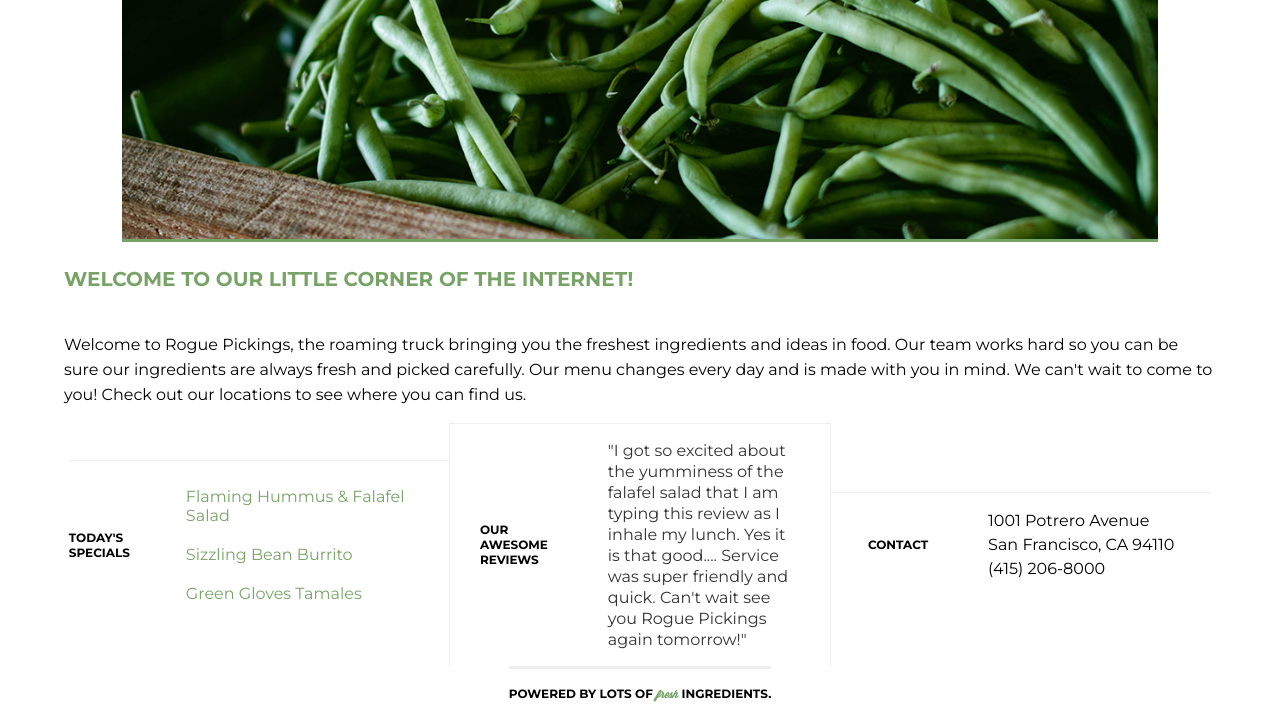
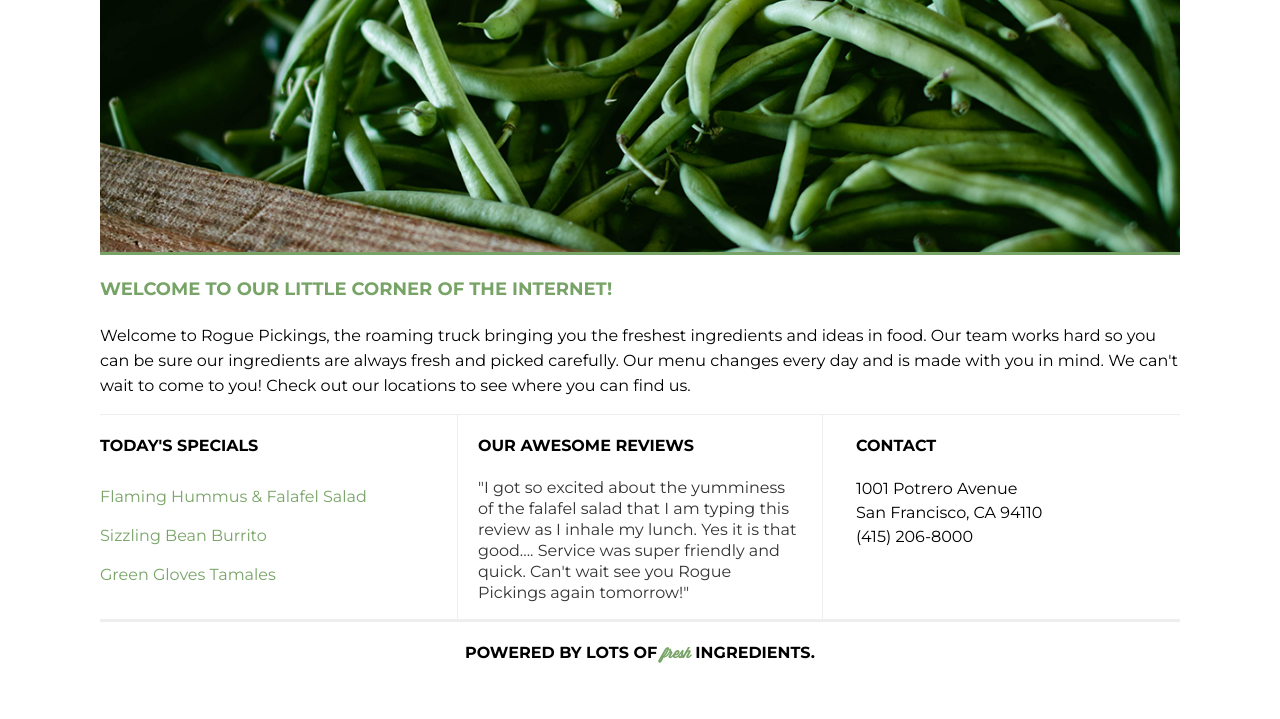
Before and after one commit to KatherineFier/rogue-pickings, a plain HTML site: page index.html in a window 1280 px wide. Shown: the part 123-842 px from the top of the page. After the commit the page ends 806 px from the top, so only its background shows below. Drawn offline with Linux system fonts and the light colour scheme.

Commit message:
updated tablet and desktop media quieries

```diff
--- a/css/main.css
+++ b/css/main.css
@@ -1,3 +1,9 @@
+
+
+@font-face{
+	font-family: 'Wisdom Script';
+	src: url('../fonts/wisdom-script.otf') format('opentype');
+}
 
 /******************MOBILE************************/
 
@@ -13,23 +19,18 @@ html{
 }
 
 
-@font-face{
-	font-family: 'Wisdom Script';
-	src: url('../fonts/wisdom-script.otf') format('opentype');
-}
 
 body {
 	font-family: 'Montserrat', Helvetica, Arial, sans-serif;
-	font-size: 1em;
 	display: flex;
-	flex-flow: row wrap;
 	justify-content: center;
 	align-items: center;
+	font-size: 1em;
 }
 
 .container{
-	width: 100%;
-	margin: 0 auto;
+	max-width: 1200px;
+	width: 90%;
 	display: flex;
 	flex-flow: row wrap;
 	justify-content: center;
@@ -44,74 +45,60 @@ h4 {
 	text-transform: uppercase;
 	font-weight: 700;
 }
-h1 {
-	font-size: 2.25em;
-}
-h2 {
-    font-size: 2em;
-}
-h3 {
-	font-size: 1.25em;
-}
-h4 {
-	font-size: .75em;
-}
 
 p {
 	font-size: 1em;
 	line-height: 21px;
-    padding: ;
+
+}
+
+ul {
+
+	margin: 0;
+
 }
 
 /*The widths are in a percentage!*/
 header {
-	height: auto;
 	border-bottom: 3px solid #77a466;
-	margin: 0 auto;
+	text-align: center;
 	display: flex;
 	flex-flow: row wrap;
 	justify-content: center;
 	align-items: center;
+	width: 100%;
 }
 
 header h1 {
+	font-size: 1.875em;
 	margin: 0;
-	padding: 38px 0;
-	display: flex;
-	flex-flow: row wrap;
-	justify-content: center;
-	align-items: center;
+	padding: 38px 20px 20px 20px;
+	border-bottom: 3px solid #77a466;
+
 }
+
 header h1 span {
 	color: #77a466;
 }
 
 header nav {
-	padding: 46px 0;
-	display: flex;
-	flex-flow: row wrap;
-	justify-content: center;
-	align-items: center;
+	padding: 20px 0;
+	width: 100%;
 }
 header nav ul {
 	margin: 0;
 	padding: 0;
-	display: flex;
-	flex-flow: row wrap;
-	justify-content: center;
-	align-items: center;
+
 }
 header nav ul li {
 	text-transform: uppercase;
 	font-weight: 700;
 	font-size: .75em;
 	padding: 10px;
-	display: flex;
-	flex-flow: row wrap;
-	justify-content: center;
-	align-items: center;
+	list-style: none;
 
 }
+
 header nav ul li a{
 	text-decoration: none;
 	color:#77a466;
@@ -119,39 +106,28 @@ header nav ul li a{
 
 /*The widths are in a percentage!*/
 .top-section,
-.bottom-section {
-	margin: 0 auto;
+ {
 	display: flex;
 	flex-flow: row wrap;
 	justify-content: center;
 	align-items: center;
-	width: 90%;
+
 }
 
-.main-image {
-	height: auto;
-	display: flex;
-	flex-flow: row wrap;
-	justify-content: center;
-	align-items: center;
-	width: 90%;
-}
+
 .main-image img {
 	width: 100%;
 	border-bottom: 3px solid #77a466;
+	display: flex;
+	justify-content: center;
 }
 
-.main-title {
-	height: auto;
-	display: flex;
-	flex-flow: row wrap;
-	justify-content: flex-start;
-	align-items: center;
-}
+
 .main-title h3 {
 	text-align: left;
 	padding: 5px 0;
 	color: #77a466;
+	font-size: 1.125em;
 }
 .main-title p {
 	padding: 0;
@@ -162,28 +138,12 @@ header nav ul li a{
 .section-one,
 .section-two,
 .section-three {
-	width: 33%;
-	height: auto;
-	display: flex;
-	flex-flow: row wrap;
-	justify-content: center;
-	align-items: center;
-	border-top: 1px solid #eee;
+
+border-top: 1px solid #eee;
+width: 100%
+
 }
 
-.section-one h4 {
-	padding: 10px 0;
-}
-
-.section-two {
-	border-left: 1px solid #eee;
-	border-right: 1px solid #eee;
-}
-
-.section-two h4,
-.section-three h4 {
-	padding: 10px 30px;
-}
 
 .menu {
 	list-style: none;
@@ -197,19 +157,18 @@ header nav ul li a{
 .reviews {
 	color: #333;
 	font-size: 1em;
-	line-height: 21px;
+	line-height: 1.3125em;
 }
 
 .address {
 	font-size: 1em;
-	line-height: 24px;
+	line-height: 1.5em;
 }
 
 /*The widths are in a percentage!*/
 footer {
-	height: 50px;
 	border-top: 3px solid #eee;
-	margin: 0 auto;
+	width: 100%;
 	display: flex;
 	flex-flow: row wrap;
 	justify-content: center;
@@ -232,238 +191,35 @@ footer span {
 
 /******************TABLET************************/
 
-@media all and (min-width:768px) { html{
+@media all and (min-width:768px) {
 
-	font-size: 16px;
+
+.bottom-section {
+
 	display: flex;
-	flex-flow: row wrap;
-	justify-content: center;
-	align-items: center;
+	flex-flow: row nowrap;
+	justify-content: space-between;
+	align-items: flex-start;
+	border-top: 1px solid #eee;
+
 }
 
-
-@font-face{
-	font-family: 'Wisdom Script';
-	src: url('../fonts/wisdom-script.otf') format('opentype');
-}
-
-body {
-	font-family: 'Montserrat', Helvetica, Arial, sans-serif;
-	font-size: 1em;
-	display: flex;
-	flex-flow: row wrap;
-	justify-content: center;
-	align-items: center;
-}
-
-.container{
-	width: 100%;
-	margin: 0 auto;
-	display: flex;
-	flex-flow: row wrap;
-	justify-content: center;
-	align-items: center;
-}
-
-h1,
-h2,
-h3,
-h4 {
-	color: black;
-	text-transform: uppercase;
-	font-weight: 700;
-}
-h1 {
-	font-size: 2.25em;
-}
-h2 {
-    font-size: 2em;
-}
-h3 {
-	font-size: 1.25em;
-}
-h4 {
-	font-size: .75em;
-}
-
-p {
-	font-size: 1em;
-	line-height: 21px;
-    padding: ;
-}
-
-/*The widths are in a percentage!*/
-header {
-	height: auto;
-	border-bottom: 3px solid #77a466;
-	margin: 0 auto;
-	display: flex;
-	flex-flow: row wrap;
-	justify-content: center;
-	align-items: center;
-}
-
-header h1 {
-	margin: 0;
-	padding: 38px 0;
-	display: flex;
-	flex-flow: row wrap;
-	justify-content: center;
-	align-items: center;
-}
-header h1 span {
-	color: #77a466;
-}
-
-header nav {
-	padding: 46px 0;
-	display: flex;
-	flex-flow: row wrap;
-	justify-content: center;
-	align-items: center;
-}
-header nav ul {
-	margin: 0;
-	padding: 0;
-	display: flex;
-	flex-flow: row wrap;
-	justify-content: center;
-	align-items: center;
-}
-header nav ul li {
-	text-transform: uppercase;
-	font-weight: 700;
-	font-size: .75em;
-	padding: 10px;
-	display: flex;
-	flex-flow: row wrap;
-	justify-content: center;
-	align-items: center;
-
-}
-header nav ul li a{
-	text-decoration: none;
-	color:#77a466;
-}
-
-/*The widths are in a percentage!*/
-.top-section,
-.bottom-section {
-	margin: 0 auto;
-	display: flex;
-	flex-flow: row wrap;
-	justify-content: center;
-	align-items: center;
-	width: 90%;
-}
-
-.main-image {
-	height: auto;
-	display: flex;
-	flex-flow: row wrap;
-	justify-content: center;
-	align-items: center;
-	width: 90%;
-}
-.main-image img {
-	width: 100%;
-	border-bottom: 3px solid #77a466;
-}
-
-.main-title {
-	height: auto;
-	display: flex;
-	flex-flow: row wrap;
-	justify-content: flex-start;
-	align-items: center;
-}
-.main-title h3 {
-	text-align: left;
-	padding: 5px 0;
-	color: #77a466;
-}
-.main-title p {
-	padding: 0;
-	font-size: 1em;
-	line-height: 25px;
-}
 
 .section-one,
 .section-two,
 .section-three {
-	width: 33%;
-	height: auto;
-	display: flex;
-	flex-flow: row nowrap;
-	justify-content: center;
-	align-items: center;
-	border-top: 1px solid #eee;
-}
-
-.section-one h4 {
-	padding: 10px 0;
-}
-
-.section-two {
-	border-left: 1px solid #eee;
-	border-right: 1px solid #eee;
-}
-
-.section-two h4,
-.section-three h4 {
-	padding: 10px 30px;
-}
-
-.menu {
-	list-style: none;
-	padding: 0;
-}
-.menu li {
-	padding: 10px 0;
-	color:#77a466;
-}
-
-.reviews {
-	color: #333;
-	font-size: 1em;
-	line-height: 21px;
-}
-
-.address {
-	font-size: 1em;
-	line-height: 24px;
-}
-
-/*The widths are in a percentage!*/
-footer {
-	height: 50px;
-	border-top: 3px solid #eee;
-	margin: 0 auto;
-	display: flex;
-	flex-flow: row wrap;
-	justify-content: center;
-	align-items: center;
-	text-align: center;
-}
-
-
-
-
-footer span {
-	font-family: 'Wisdom Script', cursive;
-	text-transform: lowercase;
-	color: #77a466;
-	font-size: .90em;
-
-}
+	flex-basis: 30%;
+	border-top: none;
 
 }
 
 
 
-
-
-
+.section-two {
+	border-left: 1px solid #eee;
+	border-right: 1px solid #eee;
+	padding: 0px 20px;
+}
 
 
 
@@ -475,182 +231,29 @@ footer span {
 
 {
 
-html{
+header {
+	display: flex;
+	justify-content: space-between;
+	width: 100%;
+}
 
-	font-size: 1em;
+header h1 {
+	width: 30%;
+	padding: 38px 0;
+	border-bottom: none;
+	text-align: left;
+
+}
+
+header nav {
+	width: 50%
+
+}
+header nav ul {
+display: flex;
+justify-content: space-between;
+
 }
 
 
-@font-face{
-	font-family: 'Wisdom Script';
-	src: url('../fonts/wisdom-script.otf') format('opentype');
 }
-
-body {
-	font-family: 'Montserrat', Helvetica, Arial, sans-serif;
-	font-size: 1em;
-}
-
-.container{
-	width: 100%;
-	margin: 0 auto;
-	display: flex;
-	flex-flow: row wrap;
-	justify-content: center;
-	align-items: center;
-}
-
-h1,
-h2,
-h3,
-h4 {
-	color: black;
-	text-transform: uppercase;
-	font-weight: 700;
-}
-
-h1 {
-	font-size: 2.25em;
-}
-h2 {
-    font-size: 2em;
-}
-h3 {
-	font-size: 1.25em;
-}
-h4 {
-	font-size: .75em;
-}
-
-p {
-	font-size: 1em;
-	line-height: 21px;
-    padding: 0 30px;
-}
-
-/*The widths are in a percentage!*/
-header {
-	height: 110px;
-	border-bottom: 3px solid #77a466;
-	margin: 0 auto;
-}
-
-header h1 {
-	float: left;
-	margin: 0;
-	padding: 38px 0;
-}
-header h1 span {
-	color: #77a466;
-}
-
-header nav {
-	float: right;
-	padding: 46px 0;
-}
-header nav ul {
-	margin: 0;
-	padding: 0;
-}
-header nav ul li {
-	text-transform: uppercase;
-	font-weight: 700;
-	font-size: .90em;
-	padding: 0 10px;
-	display: inline;
-}
-header nav ul li a{
-	text-decoration: none;
-	color:#77a466;
-}
-
-/*The widths are in a percentage!*/
-.top-section,
-.bottom-section {
-	margin: 0 auto;
-	clear: both;
-}
-
-.main-image {
-	height: auto;
-	float: left;
-}
-.main-image img {
-	width: 100%;
-	border-bottom: 3px solid #77a466;
-}
-
-.main-title {
-	height: auto;
-	float: left;
-}
-.main-title h3 {
-	text-align: left;
-	padding: 5px 0;
-	color: #77a466;
-}
-.main-title p {
-	padding: 0;
-	font-size: 1em;
-	line-height: 25px;
-}
-
-.section-one,
-.section-two,
-.section-three {
-	width: 33%;
-	height: auto;
-	float: left;
-	border-top: 1px solid #eee;
-}
-
-.section-one h4 {
-	padding: 10px 0;
-}
-
-.section-two {
-	border-left: 1px solid #eee;
-	border-right: 1px solid #eee;
-}
-
-.section-two h4,
-.section-three h4 {
-	padding: 10px 30px;
-}
-
-.menu {
-	list-style: none;
-	padding: 0;
-}
-.menu li {
-	padding: 10px 0;
-	color:#77a466;
-}
-
-.reviews {
-	color: #333;
-	font-size: 1em;
-	line-height: 21px;
-}
-
-.address {
-	font-size: 1em;
-	line-height: 24px;
-}
-
-/*The widths are in a percentage!*/
-footer {
-	height: 50px;
-	border-top: 3px solid #eee;
-	margin: 0 auto;
-	clear: both;
-	text-align: center;
-}
-footer span {
-	font-family: 'Wisdom Script', cursive;
-	text-transform: lowercase;
-	color: #77a466;
-	font-size: .90em;
-}
-
-}
```
